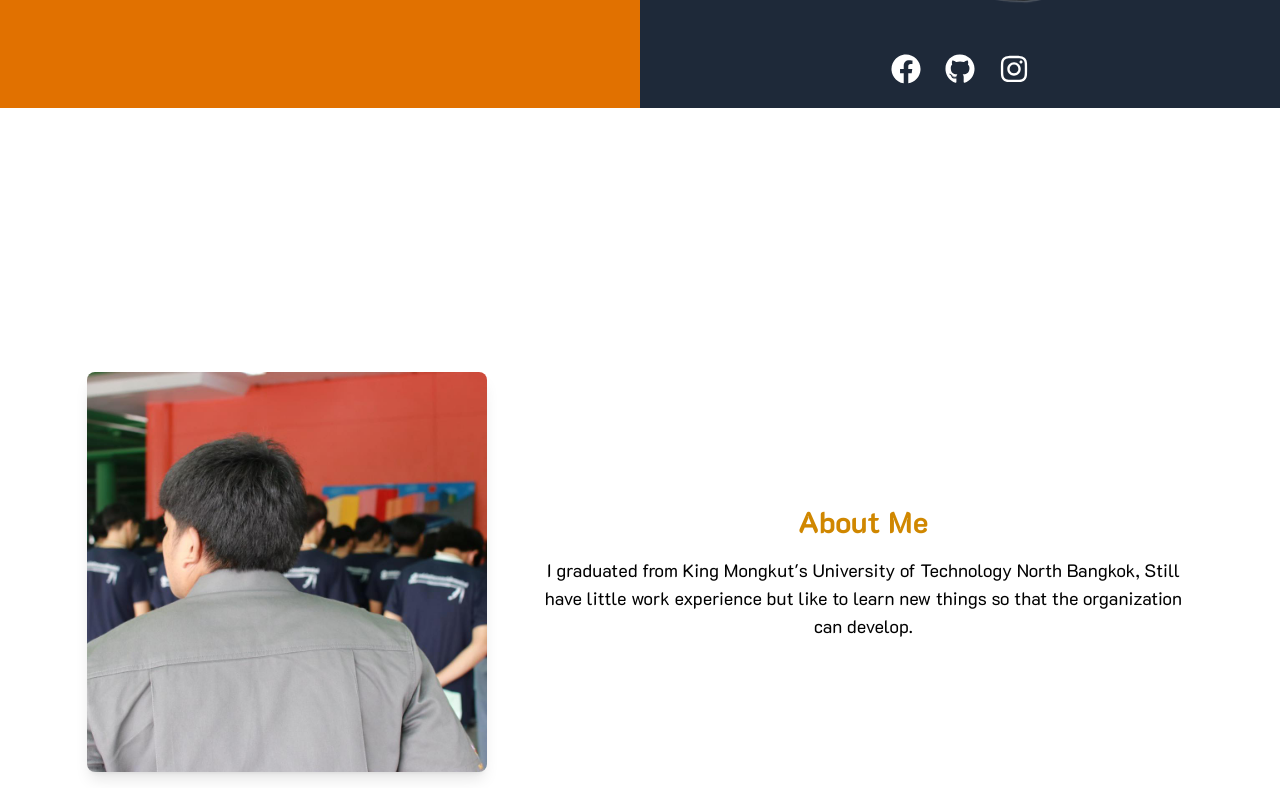
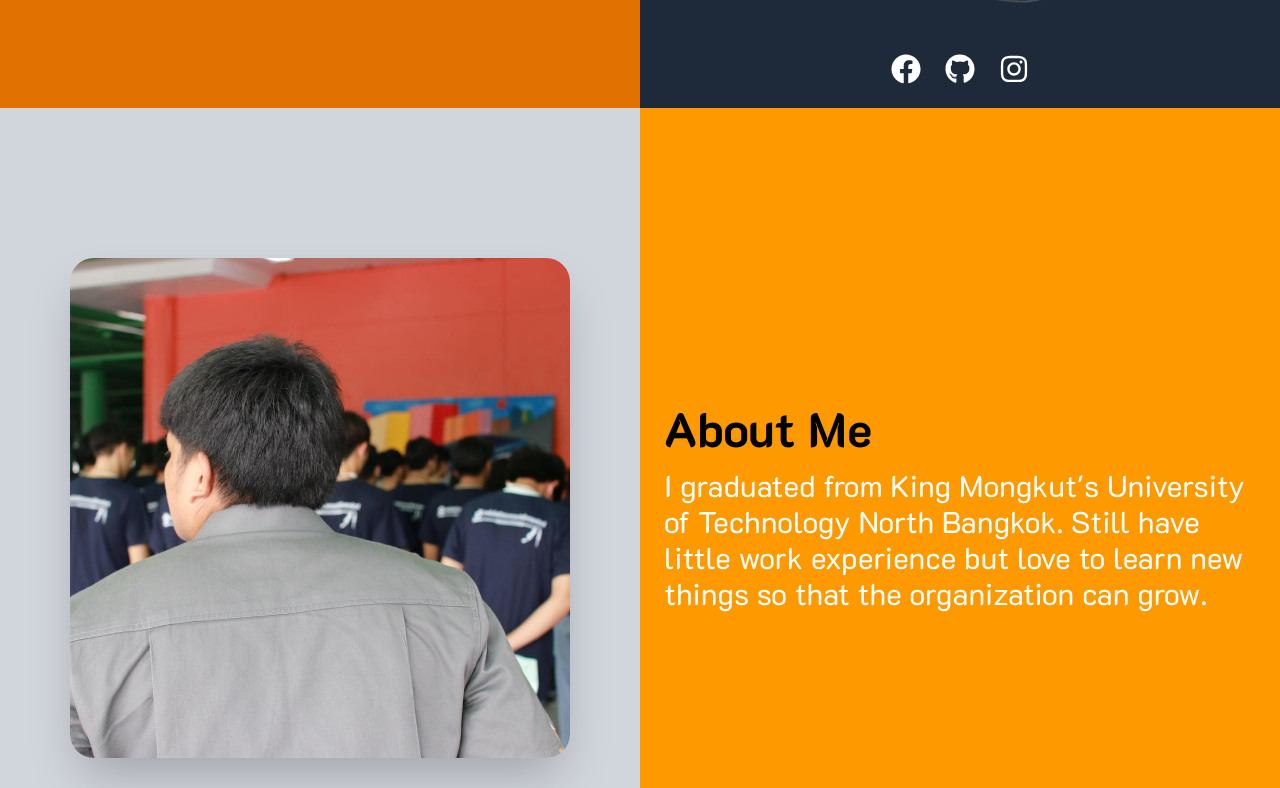
Before and after one commit to tanadonhundev/thana-dev-next, a Next.js app: page / in a window 1280 px wide. Shown: the part 692-1480 px from the top of the page. Built offline with nearby package versions, Linux system fonts and the light colour scheme.

Commit message:
refactor AbuotSection

```diff
--- a/src/app/page.tsx
+++ b/src/app/page.tsx
@@ -50,11 +50,11 @@ export default function Home() {
       <ContactSection />
       <div>
         {/* Call to Action Section */}
-        <section className="py-16 bg-blue-600 text-white">
+        {/* <section className="py-16 bg-blue-600 text-white">
           <div className="max-w-7xl mx-auto px-4 sm:px-6 lg:px-8 text-center">
             <p>&copy; 2025 Your Company. All rights reserved.</p>
           </div>
-        </section>
+        </section> */}
       </div>
     </div>
   );
--- a/src/views/AboutSection.tsx
+++ b/src/views/AboutSection.tsx
@@ -3,34 +3,29 @@ import React from "react";
 
 export default function AboutSection() {
   return (
-    <div>
-      <section id="about" className="py-16">
-        <div className="max-w-7xl mx-auto px-4 sm:px-6 lg:px-8">
-          <div className="max-w-7xl mx-auto px-4 sm:px-6 lg:px-8 h-screen flex flex-col md:flex-row items-center justify-between">
-            {/* คอลัมน์รูปภาพ */}
-            <div className="mt-8 md:mt-0 md:w-10/12 flex justify-center">
+    <section id="about" className="h-screen">
+      <div className="flex flex-col md:flex-row h-full">
+        {/* ฝั่งซ้าย - ข้อความ พร้อมพื้นหลัง amber */}
+        <div className="bg-gray-300 md:w-1/2 flex justify-center items-center p-6 relative">
+          <div className="w-full flex justify-center items-center">
             <Image
               src="/profile1.jpg"
               alt="Placeholder Image"
-                width={400}
-                height={400}
-                className="rounded-lg shadow-lg max-w-full h-auto"
+              width={500}
+              height={500}
+              className="rounded-3xl shadow-2xl"
             />
           </div>
-            {/* คอลัมน์ข้อความ */}
-            <div className="max-w-7xl mx-auto px-4 sm:px-6 lg:px-8 flex flex-col items-center justify-center text-center h-screen">
-              <h2 className="text-3xl font-bold text-yellow-600 mb-4">
-                About Me
-              </h2>
-              <p className="text-lg">
+        </div>
+        <div className="bg-amber-500 w-full md:w-1/2 flex flex-col justify-center  px-6 py-12">
+          <h2 className="text-5xl font-bold text-black mb-4">About Me</h2>
+          <p className="text-3xl text-white">
             I graduated from King Mongkut&apos;s University of Technology North
-                Bangkok, Still have little work experience but like to learn new
-                things so that the organization can develop.
+            Bangkok. Still have little work experience but love to learn new
+            things so that the organization can grow.
           </p>
         </div>
       </div>
-        </div>
     </section>
-    </div>
   );
 }
--- a/src/views/HomeSection.tsx
+++ b/src/views/HomeSection.tsx
@@ -21,7 +21,7 @@ export default function HomeSection() {
   };
 
   return (
-    <div>
+
       <section id="home" className="h-screen">
         <div className="flex flex-col md:flex-row h-full">
           {/* ฝั่งซ้าย - ข้อความ พร้อมพื้นหลัง amber */}
@@ -54,9 +54,9 @@ export default function HomeSection() {
           </div>
 
           {/* ฝั่งขวา - รูปภาพ พร้อมพื้นหลังเทา */}
-          <div className="bg-gray-800 w-full md:w-1/2 not-first:flex items-center justify-center p-6 relative">
+          <div className="bg-gray-800  md:w-1/2 not-first:flex  p-6 relative">
             <div
-              className="w-full h-screen flex items-center justify-center bg-gray-800 "
+              className="w-full flex items-center justify-center bg-gray-800 "
               onMouseMove={handleMouseMove}
               onMouseLeave={handleMouseLeave}
             >
@@ -106,6 +106,6 @@ export default function HomeSection() {
           </div>
         </div>
       </section>
-    </div>
+
   );
 }
```
Lines whose indentation alone changed are shown as unchanged.
